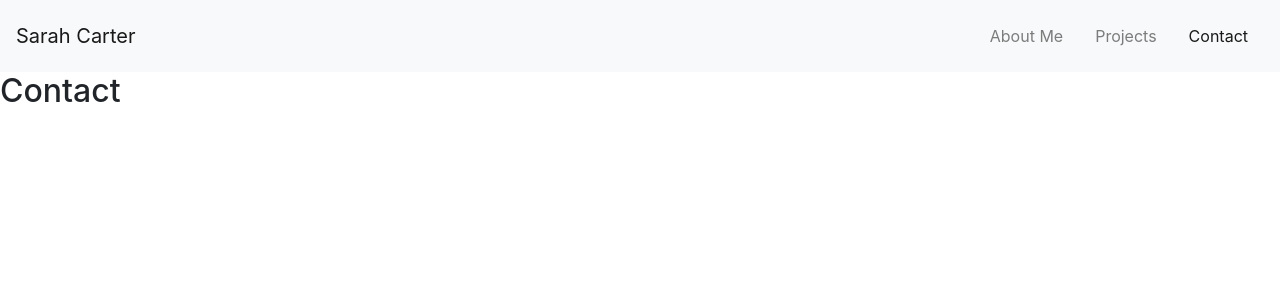
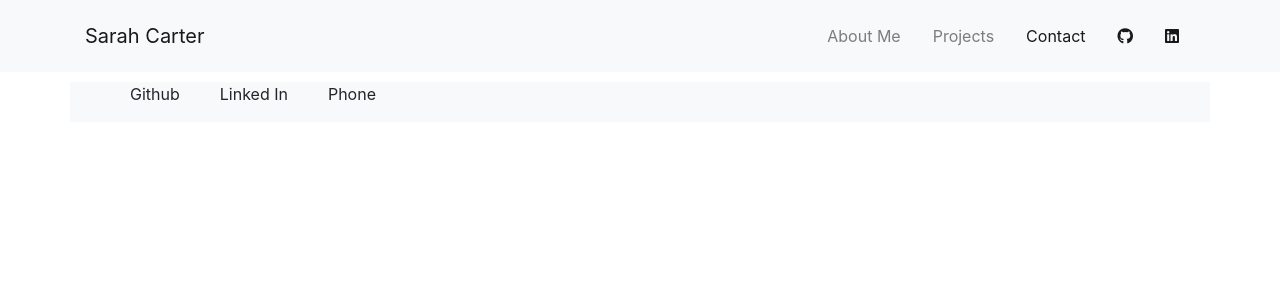
Before and after one commit to sarahm16/React-Portfolio, a React (Create React App) app: page /contact in a window 1280 px wide. Shown: the top 300 px of the page. Built offline with nearby package versions, Linux system fonts and the light colour scheme.

Commit message:
added github and linked in to navbar

```diff
--- a/public/index.html
+++ b/public/index.html
@@ -28,6 +28,9 @@
     <!-- Bootstrap CDN -->
     <link rel="stylesheet" href="https://stackpath.bootstrapcdn.com/bootstrap/4.3.1/css/bootstrap.min.css" integrity="sha384-ggOyR0iXCbMQv3Xipma34MD+dH/1fQ784/j6cY/iJTQUOhcWr7x9JvoRxT2MZw1T" crossorigin="anonymous">
 
+    <!-- Font Awesome cdn -->
+    <script src="https://kit.fontawesome.com/8083f75c68.js" crossorigin="anonymous"></script>
+
     <title>React App</title>
   </head>
   <body>
--- a/src/components/navbar/navbar.js
+++ b/src/components/navbar/navbar.js
@@ -7,6 +7,7 @@ class Navbar extends Component {
     render() {
         return(
             <nav className="navbar navbar-expand-lg navbar-light bg-light">
+                <div className='container'>
                 <a className="navbar-brand" href="/">Sarah Carter</a>
                 <button className="navbar-toggler" type="button" data-toggle="collapse" data-target="#navbarSupportedContent" aria-controls="navbarSupportedContent" aria-expanded="false" aria-label="Toggle navigation">
                     <span className="navbar-toggler-icon"></span>
@@ -24,7 +25,17 @@ class Navbar extends Component {
                         <li className={this.props.page === 'contact' ? 'nav-link active' : 'nav-link'}>
                             <a className="nav-link" href="/contact">Contact</a>
                         </li>
+
+                        <li className={this.props.page === 'contact' ? 'nav-link active' : 'nav-link'}>
+                            <a className="nav-link" href="https://github.com/sarahm16"><i class="fab fa-github"></i></a>
+                        </li>
+
+                        <li className={this.props.page === 'contact' ? 'nav-link active' : 'nav-link'}>
+                            <a className="nav-link" href="https://www.linkedin.com/in/sarah-carter-24423b1a1/"><i class="fab fa-linkedin"></i></a>
+                        </li>
+
                     </ul>
+                </div>
                 </div>
             </nav>
             // <h2>Navbar</h2>
--- a/src/pages/contact.js
+++ b/src/pages/contact.js
@@ -1,12 +1,22 @@
 import React from 'react';
 
 import Navbar from '../components/navbar/navbar';
+
+import './style.css';
 
 function Contact() {
     return(
         <div>
             <Navbar page='contact' />
-            <h2>Contact</h2>
+            <div className='contact container bg-light'>
+                <div className='row'>
+                    <ul>
+                        <li>Github</li>
+                        <li>Linked In</li>
+                        <li>Phone</li>
+                    </ul>
+                </div>
+            </div>
 
         </div>
     )
--- /dev/null
+++ b/src/pages/style.css
@@ -0,0 +1,13 @@
+.contact {
+    margin-top: 10px;
+}
+
+ul {
+    text-align: center;
+}
+
+li {
+    display: inline;
+    padding: 20px;
+
+}
```
